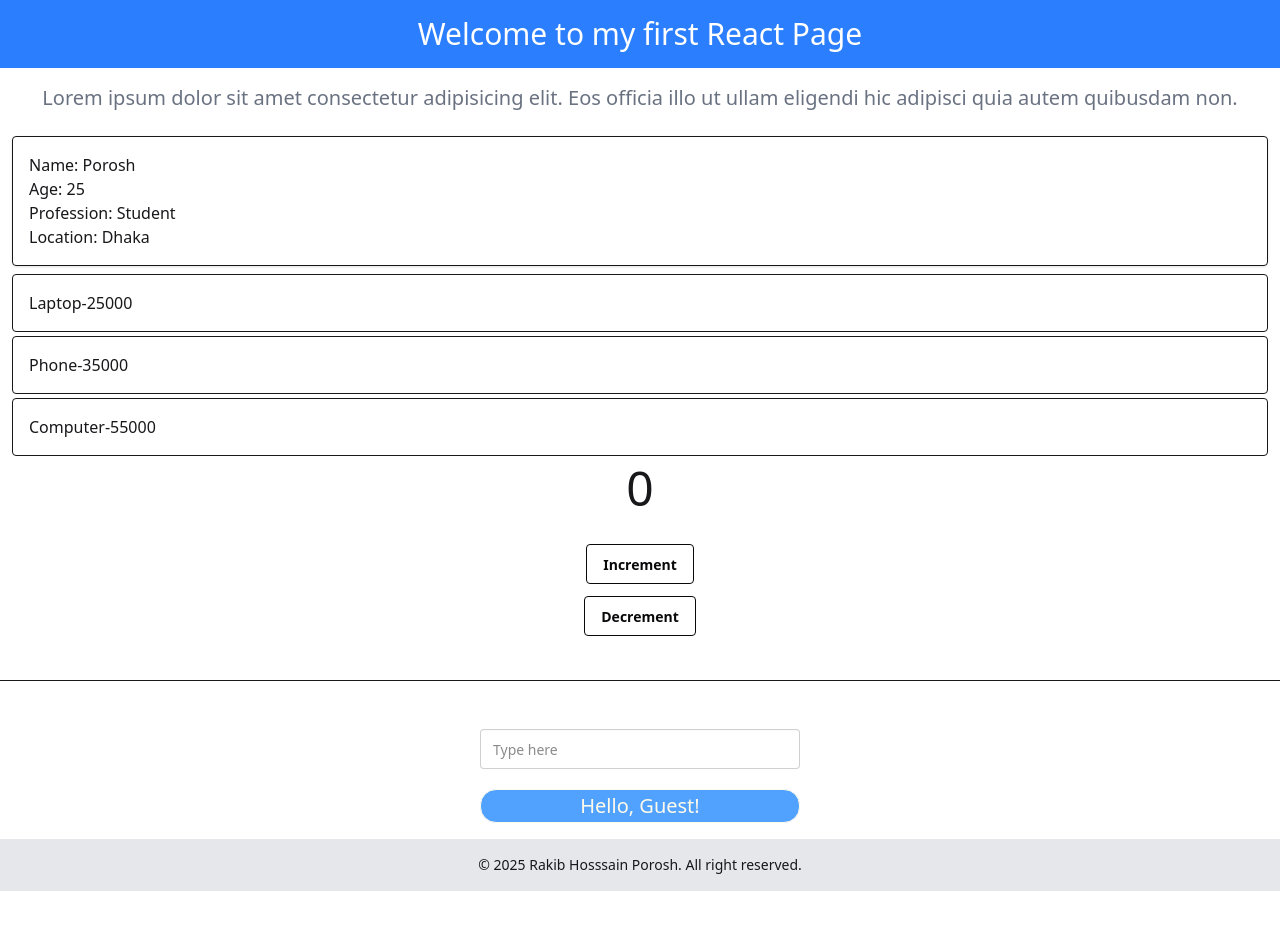
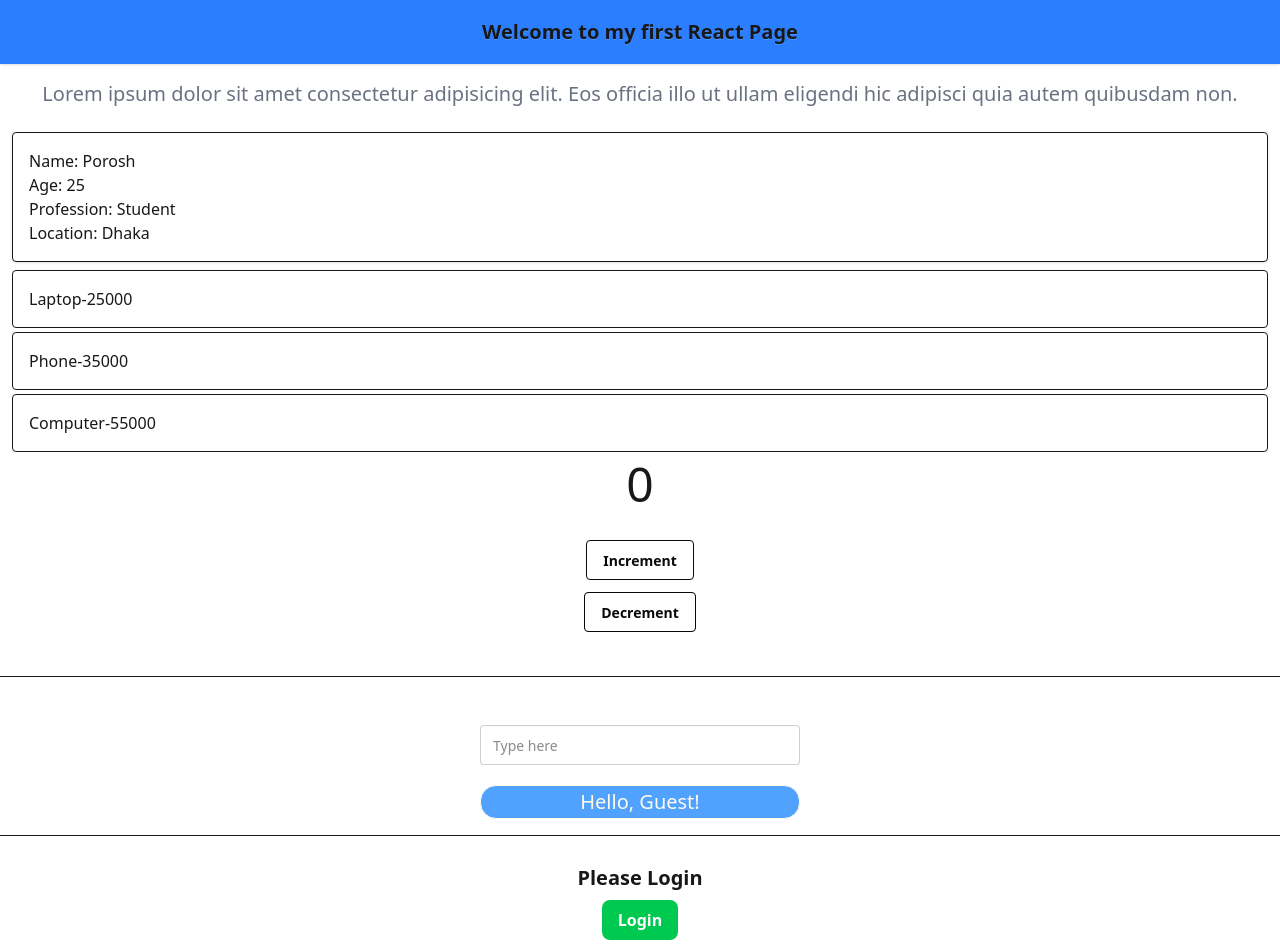
Before and after one commit to rakibhossainporosh/React-basics-props-components, a React (Vite) app: page / in a window 1280 px wide. Shown: the top 952 px of the page. Before the commit the page ends 891 px from the top, so only its background shows below. Built offline with nearby package versions, Linux system fonts and the light colour scheme.

Commit message:
Added LoginStatus component with conditional rendering and username feature

```diff
--- a/package.json
+++ b/package.json
@@ -14,6 +14,7 @@
     "axios": "^1.11.0",
     "react": "^19.1.0",
     "react-dom": "^19.1.0",
+    "react-icons": "^5.5.0",
     "react-router-dom": "^7.8.0",
     "tailwindcss": "^4.1.11"
   },
--- a/src/App.jsx
+++ b/src/App.jsx
@@ -6,6 +6,7 @@ import UserCard from './components/UserCard'
 import ProductList from './components/ProductList'
 import Counter from './components/Counter'
 import NameInput from './components/NameInput'
+import LoginStatus from './components/LoginStatus'
 
 const App = () => {
   const product=[
@@ -21,6 +22,7 @@ const App = () => {
     <ProductList items={product}/>
     <Counter/>
     <NameInput/>
+    <LoginStatus/>
     <Footer/>
     </>
   )
--- a/src/components/Header.jsx
+++ b/src/components/Header.jsx
@@ -1,9 +1,15 @@
-import React from 'react'
+import React from "react";
 
-const Header = ({title}) => {
+const Header = ({ title }) => {
   return (
-    <header className='text-3xl bg-blue-500 p-4 text-center text-white'>{title}</header>
-  )
-}
+    <>
+      <div className="navbar bg-base-100 shadow-sm bg-blue-500">
+        <div className="flex-1 text-center">
+          <a className="btn btn-ghost text-xl">{title}</a>
+        </div>
+      </div>
+    </>
+  );
+};
 
-export default Header
+export default Header;
--- /dev/null
+++ b/src/components/LoginStatus.jsx
@@ -0,0 +1,28 @@
+import React, { useState } from "react";
+
+const LoginStatus = () => {
+  const [userName, setuserName] = useState("Porosh");
+  const [isLogin, setIsLogin] = useState(false);
+  console.log(userName);
+
+  return (
+    <>
+      <hr />
+      <div className="text-center my-5">
+        <p className="text-xl px-4 py-2 rounded-lg font-semibold">
+          {isLogin ? `Welcome ${userName}` : "Please Login"}
+        </p>
+        <button
+          onClick={() => setIsLogin(!isLogin)}
+          className={`px-4 py-2 rounded-lg font-semibold text-white ${
+            isLogin ? "bg-red-500" : "bg-green-500"
+          }`}
+        >
+          {isLogin ? "Logout" : "Login"}
+        </button>
+      </div>
+    </>
+  );
+};
+
+export default LoginStatus;
--- a/src/components/ProductList.jsx
+++ b/src/components/ProductList.jsx
@@ -9,8 +9,6 @@ const ProductList = ({items}) => {
                 {product.productName}-
                 {product.price}
            </div>
-
-
         ))
     }
     </>
```
Also changed, not shown: 2 other files (tests, documents, lock files or other folders).
